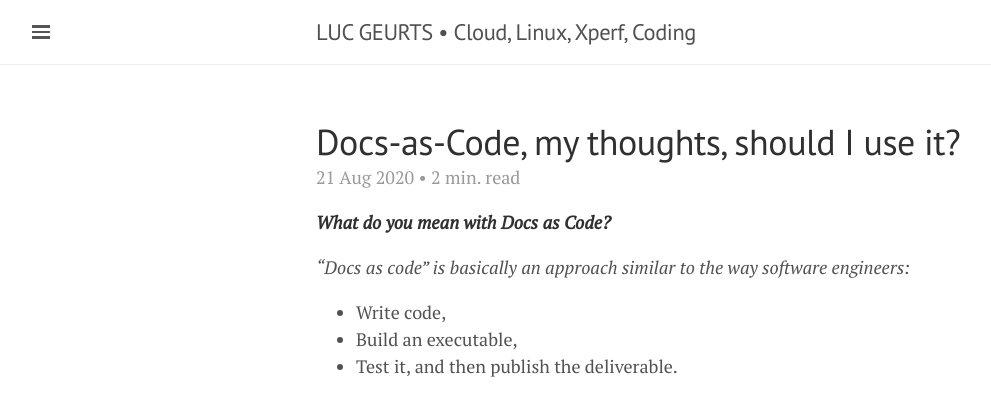
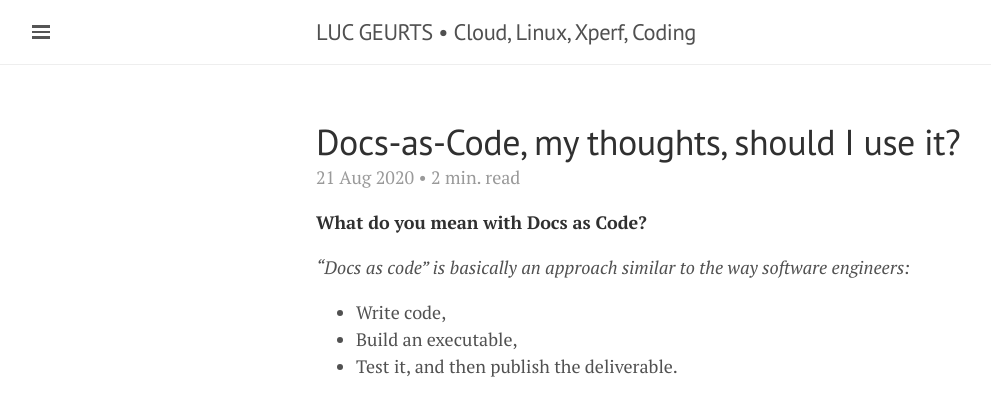
Before and after one commit to lgeurts/lgeurts.github.io, a Jekyll site: the page built from _posts/2020-08-21-docs-as-code.md, in a window 1280 px wide. Shown: the top 402 px of the page, without its empty margins (0-991 px from the left). Built offline with Jekyll 4.4.1, drawn with Linux system fonts in a browser that asks for light colours; nearby versions of some CDN libraries.

Commit message:
Update 2020-08-21-docs-as-code.md

```diff
--- a/_posts/2020-08-21-docs-as-code.md
+++ b/_posts/2020-08-21-docs-as-code.md
@@ -7,7 +7,7 @@ category:
 tags: [ GitHub Projects ]
 ---
 
-***What do you mean with Docs as Code?***
+**What do you mean with Docs as Code?**
 
 *"Docs as code” is basically an approach similar to the way software engineers:*
 - Write code,
```
